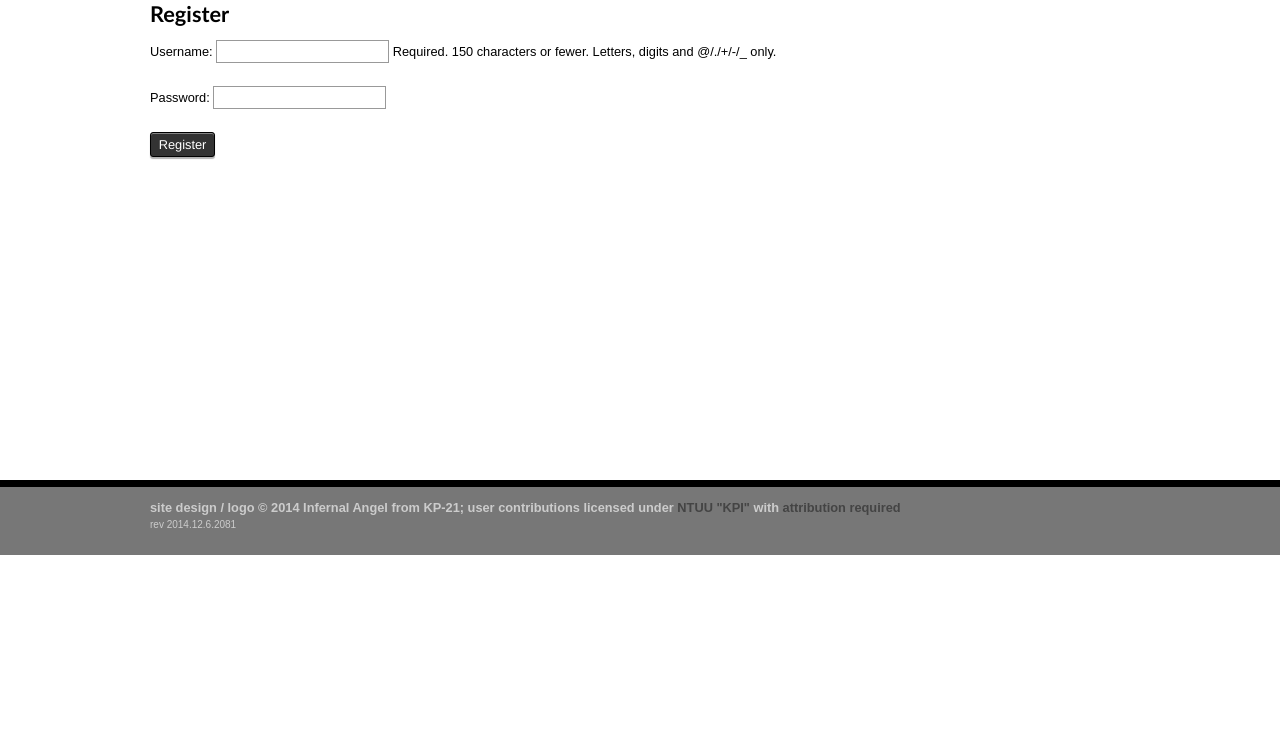
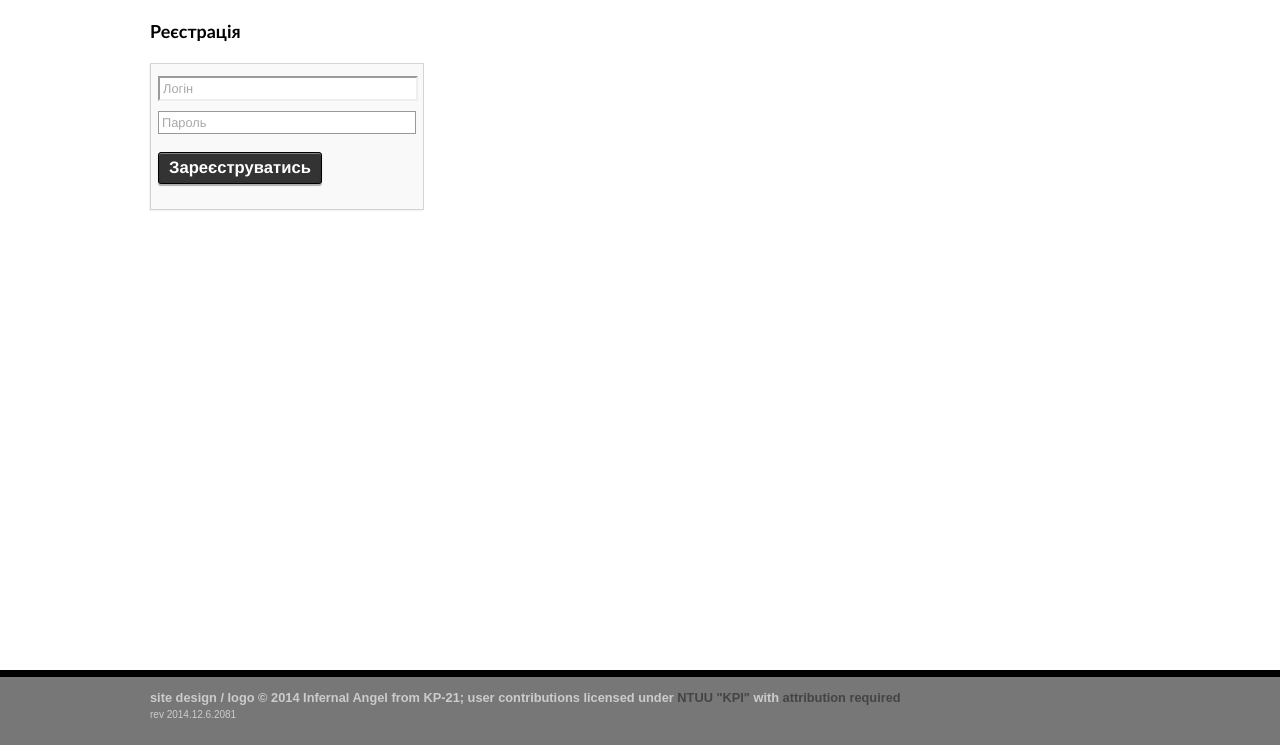
Before and after one commit to Mykola2/coursedb, a Django app: page /register in a window 1280 px wide. Shown: the part 154-899 px from the top of the page. Before the commit the page ends 709 px from the top, so only its background shows below. Run offline with Django 3.2, Linux system fonts and the light colour scheme; parts of the project's set-up code (start-up, migrations or seed data) failed here and were passed over; some libraries are stand-ins or nearby versions.

Commit message:
рега + лог

```diff
--- a/qanda/templates/register.html
+++ b/qanda/templates/register.html
@@ -1,26 +1,28 @@
 {% extends "base.html" %}
 {% block main_content %}
-<html>
-    <body>
-        <h1>Register</h1>
+<div id="mainbar-full" class="login-page">
 
-        {% if registered %}
-        <strong>thank you for registering!</strong>
-        <a href="/index/">Return to the homepage.</a><br />
-        {% else %}
-        <form id="user_form" method="post" action="/register/"
-                enctype="multipart/form-data">
+    <div>
+            <!-- Title > --><h2 class="title">Реєстрація</h2>
 
-            {% csrf_token %}
+            <div id="se-login" class="preferred-login" style="">
+                <!-- Type link to receiver of form data in "action" > --><form id="se-login-form" action="register" method="POST"> {% csrf_token %}
 
-            <!-- Display each form. The as_p method wraps each element in a paragraph
-                 (<p>) element. This ensures each element appears on a new line,
-                 making everything look neater. -->
-            {{ user_form.as_p }}
-            <!-- Provide a button to click to submit the form. -->
-            <input type="submit" name="submit" value="Register" />
-        </form>
-        {% endif %}
-    </body>
-</html>
+                    <div class="form-bottom">
+                        <div>
+                            <input name="username" placeholder="Логін" type="text" size="30" maxlength="100">
+                        </div>
+                        <div>
+                            <input name="password" placeholder="Пароль" type="password" value="">
+                        </div>
+                        <div class="form-submit cbt">
+                            <input id="submit-button" name="submit-button" type="submit" value="Зареєструватись">
+                        </div>
+                    </div>
+                </form>
+            </div>
+
+
+    </div>
+</div>
 {% endblock %}
```
Also changed, not shown: qanda/templates/login.html (+22 -7 lines), db.sqlite3.
